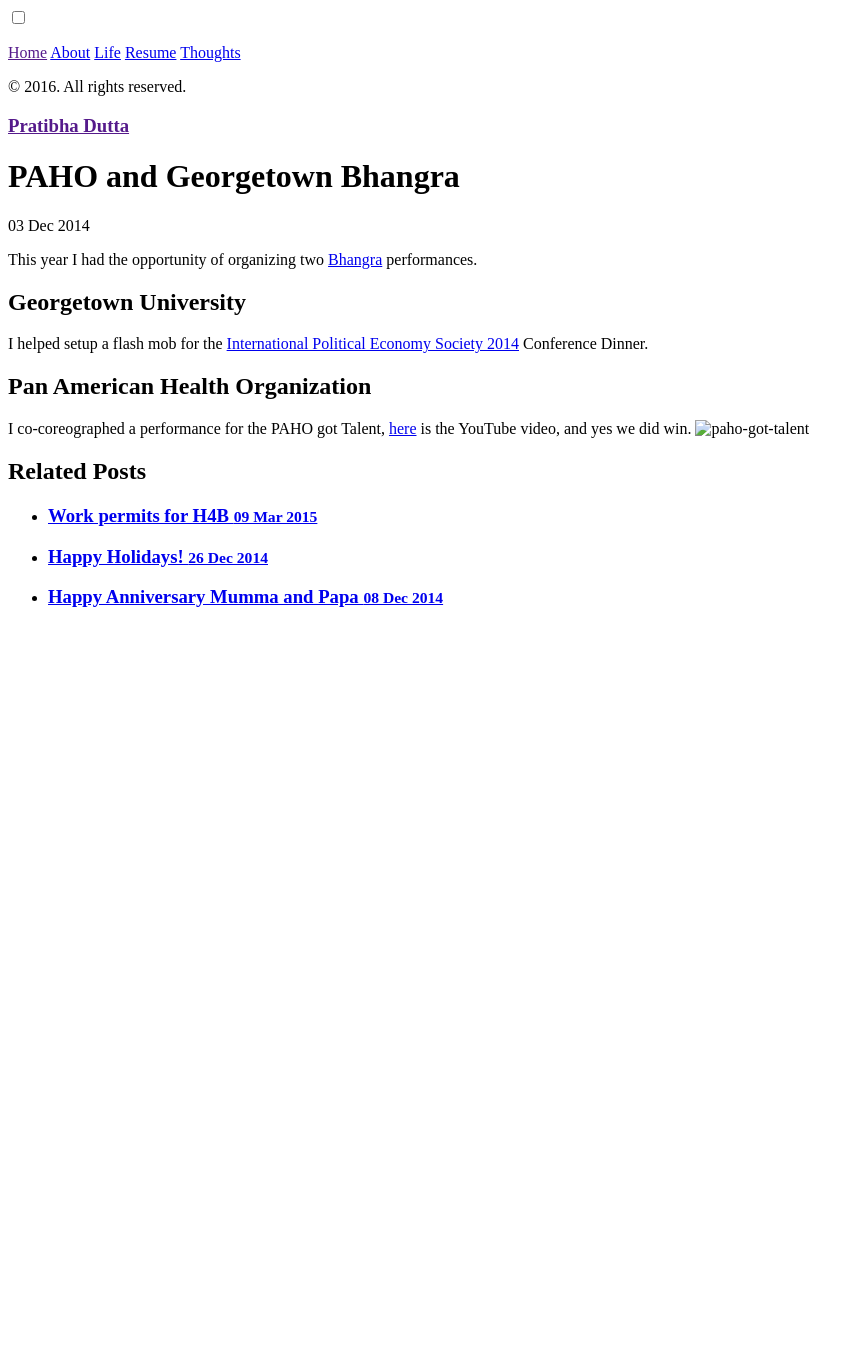
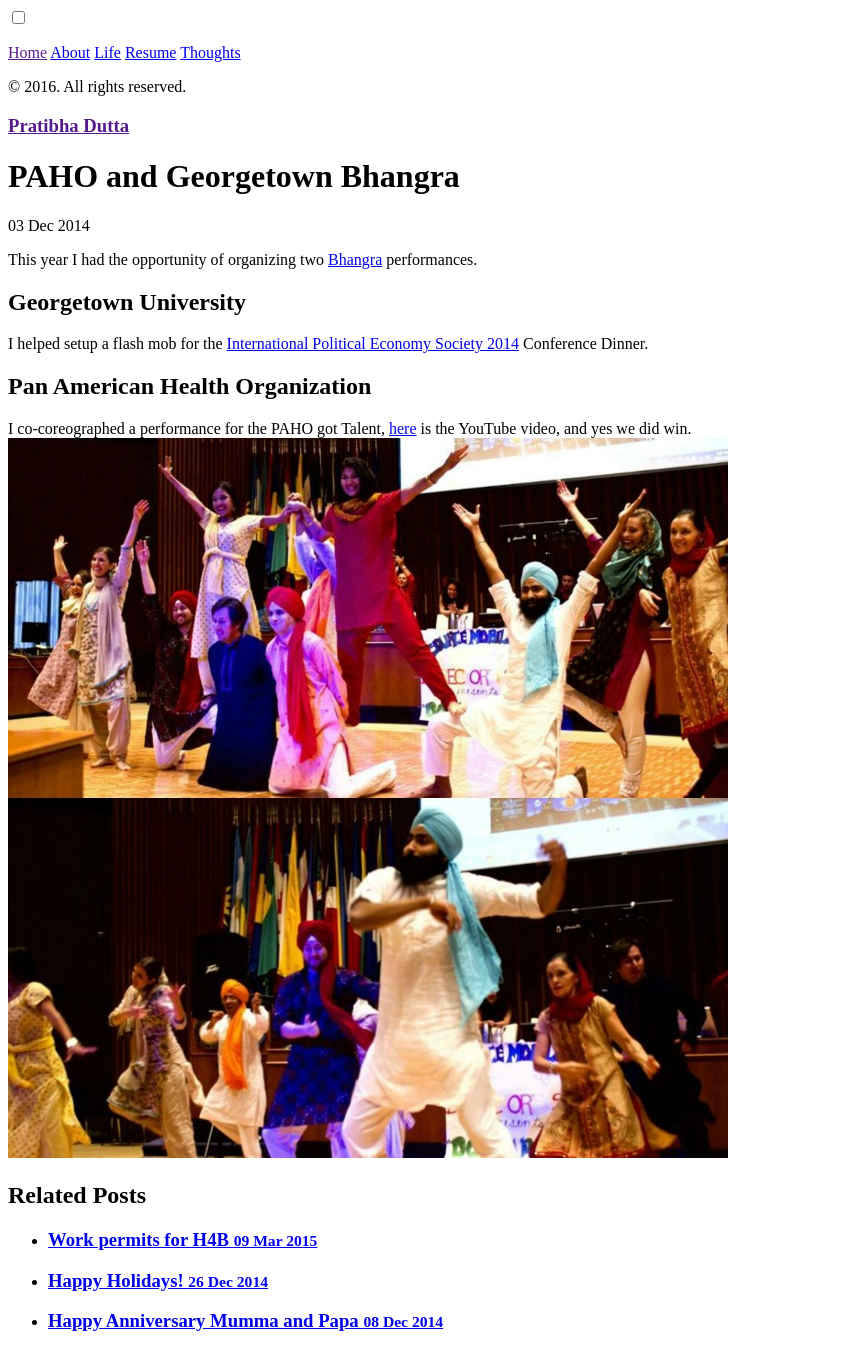
Before and after one commit to ishankapoor/pratibhadutta, a Jekyll site: the page built from _posts/2014-12-03-paho-georgetown-bhangra.md, in a window 1280 px wide. Shown: the whole page, without its empty margins (0-864 px from the left). Built offline with Jekyll 4.4.1, drawn with Linux system fonts in a browser that asks for light colours; before the commit the page ends 900 px from its top, so only the background shows below that.

Commit message:
adding extra slash because of base url now empty
adding extra slash because of base url now empty

```diff
--- a/_posts/2014-12-03-paho-georgetown-bhangra.md
+++ b/_posts/2014-12-03-paho-georgetown-bhangra.md
@@ -9,4 +9,4 @@ I helped setup a flash mob for the [International Political Economy Society 2014
 
 ## Pan American Health Organization
 I co-coreographed a performance for the PAHO got Talent, [here](https://www.youtube.com/watch?v=YwkA9ClNkhI) is the YouTube video, and yes we did win.
-<img src="{{site.baseurl}}img/paho-got-talent.jpg" alt="paho-got-talent" class="post-image">
+<img src="{{site.baseurl}}/img/paho-got-talent.jpg" alt="paho-got-talent" class="post-image">
```
